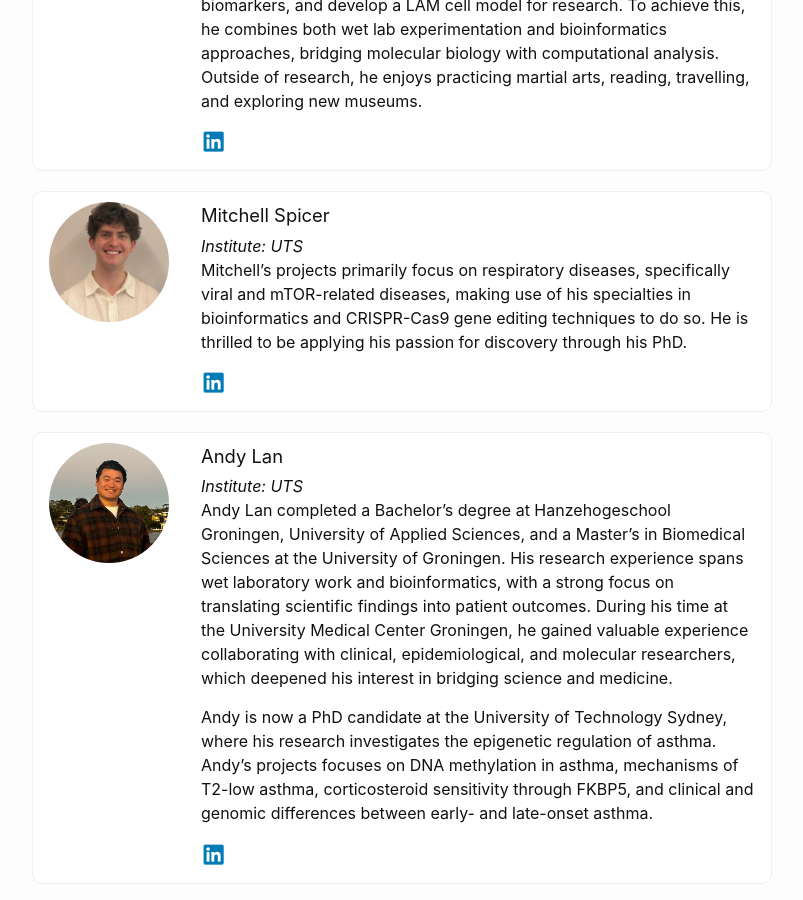
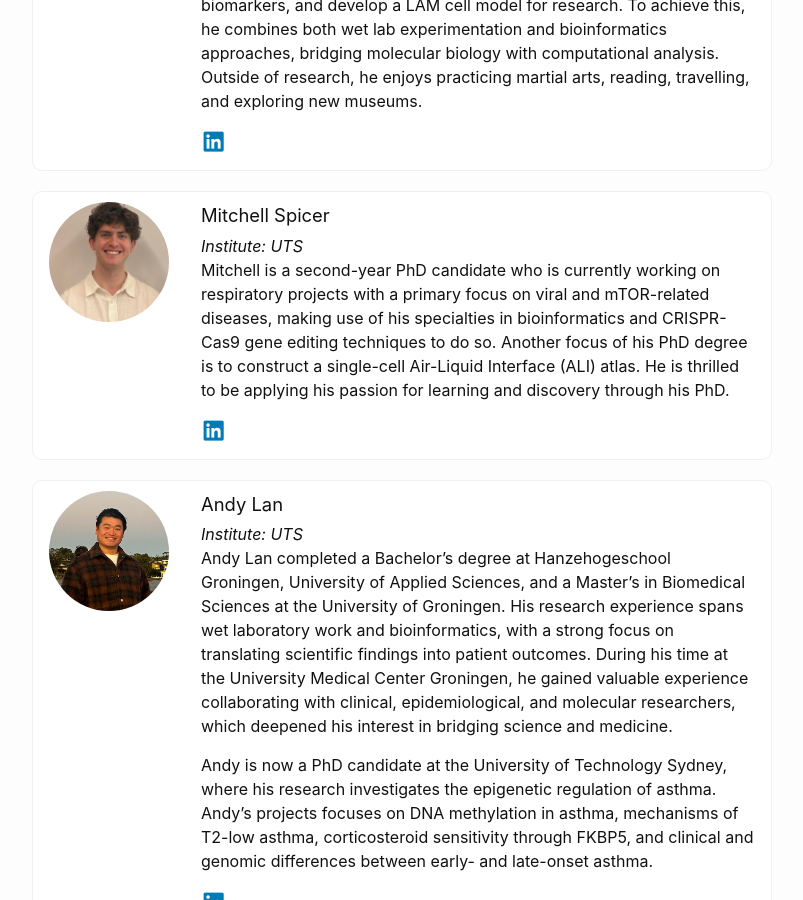
Before and after one commit to UTS-Bioinformatics/uts-bioinformatics.github.io, a Jekyll site: the page built from _pages/meet-the-team.markdown, in a window 1280 px wide and 900 px high, scrolled down 2757 px. Shown: the whole window, without its empty margins (238-1041 px from the left). Built offline with Jekyll 4.4.1, drawn with Linux system fonts in a browser that asks for light colours.

Commit message:
Update Mitchell-Spicer.markdown

```diff
--- a/contents/_team_members/Mitchell-Spicer.markdown
+++ b/contents/_team_members/Mitchell-Spicer.markdown
@@ -8,4 +8,4 @@ institute: "UTS"
 linkedin: https://www.linkedin.com/in/mitchell-spicer/
 co_supervised: false
 ---
-Mitchell's projects primarily focus on respiratory diseases, specifically viral and mTOR-related diseases, making use of his specialties in bioinformatics and CRISPR-Cas9 gene editing techniques to do so. He is thrilled to be applying his passion for discovery through his PhD.
+Mitchell is a second-year PhD candidate who is currently working on respiratory projects with a primary focus on viral and mTOR-related diseases, making use of his specialties in bioinformatics and CRISPR-Cas9 gene editing techniques to do so. Another focus of his PhD degree is to construct a single-cell Air-Liquid Interface (ALI) atlas. He is thrilled to be applying his passion for learning and discovery through his PhD.
```
